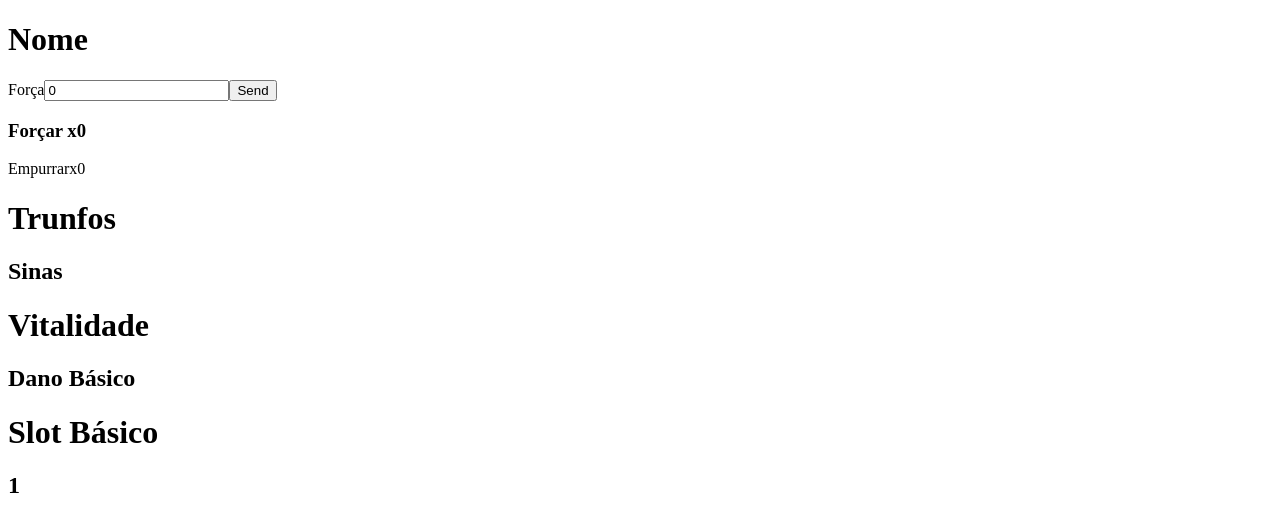
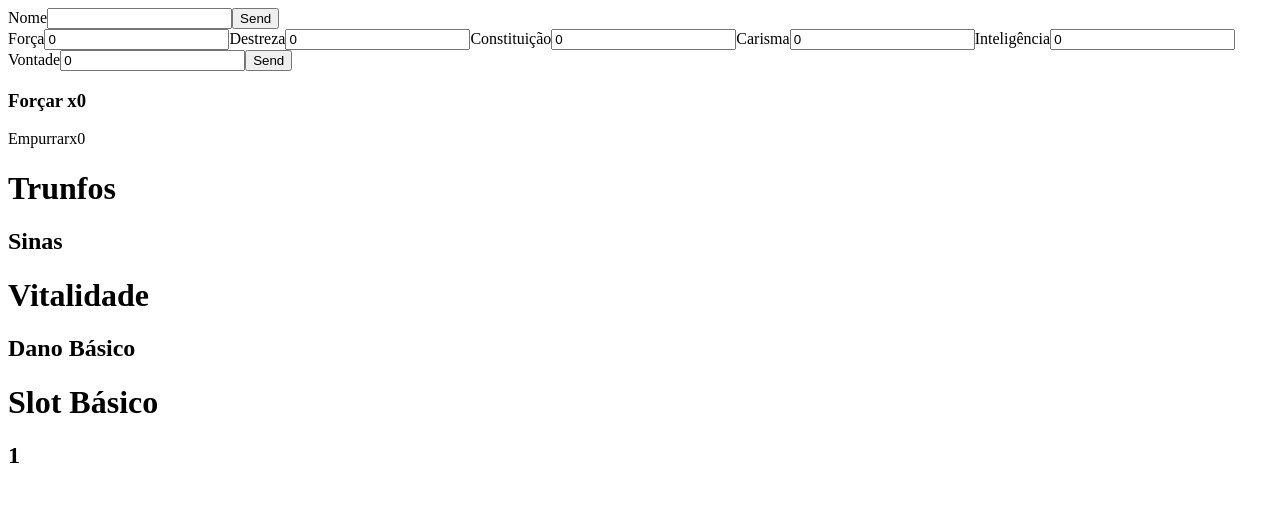
Before and after one commit to ArmandoFigueiredo/Projeto2-CharacterBuild, a React (Create React App) app: page /buildpage in a window 1280 px wide. Shown: the top 532 px of the page. Built offline with nearby package versions, Linux system fonts and the light colour scheme.

Commit message:
Hoje 1309

```diff
--- a/src/App.js
+++ b/src/App.js
@@ -1,9 +1,9 @@
 import {Routes, Route} from "react-router-dom"
 import {Home} from "./pages/Home"
 import {BuildPage} from "./pages/BuildPage"
-import {FormPrimario} from "./components/FormPrimario"
+import{EnterBuild} from "./pages/EnterBuild"
 
-
+let identPerson="";
 
 
 function App() {
@@ -11,6 +11,7 @@ function App() {
     <Routes>
       <Route path="/" element={<Home/>} />
       <Route path="/buildpage" element={<BuildPage/>} />
+      <Route path="/enterbd" element={<EnterBuild/>} />
     </Routes>
 
     </>
--- /dev/null
+++ b/src/components/FormDescritivo/index.js
@@ -0,0 +1,59 @@
+import { useState } from "react";
+import axios from "axios";
+
+export function FormDescritivo() {
+
+    const [formDes, setForm] = useState ({
+        desNome:"",
+        // atrDestreza:0,
+        // atrConst:0,
+        // atrCarisma:0,
+        // atrIntel:0,
+        // atrVontade:0,
+    });
+
+    function handleChange(evento) {
+        setForm({...formDes, [evento.target.name]:evento.target.value});
+    }
+
+    async function handleSubmit(evento) {
+        evento.preventDefault();
+        console.log("adinam")
+        try{
+            const resposta = await axios.post("https://ironrest.herokuapp.com/chrbuilder", formDes)
+            console.log("burbuleos");
+        }catch (err){
+            console.log(err);
+        }
+    }
+
+
+    return(<>
+        <form onSubmit={handleSubmit}>
+            <label htmlFor="desname">Nome</label>
+            <input id="desname" name="desNome" type="text" value={formDes.desNome} onChange={handleChange}/>
+{/*
+            <label htmlFor="destreza">Destreza</label>
+            <input id="destreza" name="atrDestreza" type="number" value={formDes.atrDestreza} onChange={handleChange}/>
+
+            <label htmlFor="const">Constituição</label>
+            <input id="const" name="atrConst" type="number" value={formDes.atrConst} onChange={handleChange}/>
+
+            <label htmlFor="carisma">Carisma</label>
+            <input id="carisma" name="atrCarisma" type="number" value={formDes.atrCarisma} onChange={handleChange}/>
+
+            <label htmlFor="intel">Inteligência</label>
+            <input id="intel" name="atrIntel" type="number" value={formDes.atrIntel} onChange={handleChange}/>
+
+            <label htmlFor="vontade">Vontade</label>
+            <input id="vontade" name="atrVontade" type="number" value={formDes.atrVontade} onChange={handleChange}/>
+             */}
+            <button type="submit">Send</button>
+
+        </form>
+
+    </>)
+
+
+
+}
--- a/src/components/FormPrimario/index.js
+++ b/src/components/FormPrimario/index.js
@@ -5,6 +5,11 @@ export function FormPrimario() {
 
     const [formPri, setForm] = useState ({
         atrForca:0,
+        atrDestreza:0,
+        atrConst:0,
+        atrCarisma:0,
+        atrIntel:0,
+        atrVontade:0,
     });
 
     function handleChange(evento) {
@@ -27,7 +32,24 @@ export function FormPrimario() {
         <form onSubmit={handleSubmit}>
             <label htmlFor="forca">Força</label>
             <input id="forca" name="atrForca" type="number" value={formPri.atrForca} onChange={handleChange}/>
+
+            <label htmlFor="destreza">Destreza</label>
+            <input id="destreza" name="atrDestreza" type="number" value={formPri.atrDestreza} onChange={handleChange}/>
+
+            <label htmlFor="const">Constituição</label>
+            <input id="const" name="atrConst" type="number" value={formPri.atrConst} onChange={handleChange}/>
+
+            <label htmlFor="carisma">Carisma</label>
+            <input id="carisma" name="atrCarisma" type="number" value={formPri.atrCarisma} onChange={handleChange}/>
+
+            <label htmlFor="intel">Inteligência</label>
+            <input id="intel" name="atrIntel" type="number" value={formPri.atrIntel} onChange={handleChange}/>
+
+            <label htmlFor="vontade">Vontade</label>
+            <input id="vontade" name="atrVontade" type="number" value={formPri.atrVontade} onChange={handleChange}/>
+
             <button type="submit">Send</button>
+
         </form>
 
     </>)
--- a/src/pages/BuildPage/index.js
+++ b/src/pages/BuildPage/index.js
@@ -1,14 +1,15 @@
 import { FormPrimario } from "../../components/FormPrimario"
+import { FormDescritivo } from "../../components/FormDescritivo"
 
 export function BuildPage() {
     return (<>
-            <div className="dadosPrimarios">
-                <h1>Nome</h1>
+            <div className="dadosDescritivo">
+                <FormDescritivo />
             </div>
-            <div className="dadosAtributos">
+            <div className="dadosPrimario">
                 <FormPrimario />
             </div>
-            <div className="dadosPerícias">
+            <div className="dadosPericias">
                 <h3>Forçar x0  </h3>
                 <p> Empurrarx0 </p>
             </div>
@@ -16,11 +17,11 @@ export function BuildPage() {
                 <h1>Trunfos</h1>
                 <h2>Sinas</h2>
             </div>
-            <div className="dadosSecundários">
+            <div className="dadosSecundarios">
                 <h1>Vitalidade</h1>
                 <h2>Dano Básico</h2>
             </div>
-            <div className="dadosInventário">
+            <div className="dadosInventario">
                 <h1>Slot Básico</h1>
                 <h2>1</h2>
             </div>
--- /dev/null
+++ b/src/pages/EnterBuild/index.js
@@ -0,0 +1,43 @@
+import axios from "axios"
+import { useSearchParams } from "react-router-dom";
+import { useState, useEffect } from "react";
+
+
+export function EnterBuild (){
+    let novoPersonagem={
+        desNome:"",
+        atrForca: "0",
+        atrDestreza:"0",
+        atrConst:"0",
+        atrCarisma:"0",
+        atrIntel:"0",
+        atrVontade:"0",
+        identificador:"josiasjoaoandremateussouza234"
+    }
+
+    const [formNP, setForm] = useState(novoPersonagem)
+
+    useEffect(()=>{
+        async function starter() {
+        try{
+            const starter = await axios.post("https://ironrest.herokuapp.com/chrbuilder", formNP);
+            console.log(starter.data.ops[0]._id)
+            //identPerson=starter.data.ops[0]._id
+        }catch (err){
+            console.log(err);
+        }
+        // try{
+        //     identperson = await axios.get("https://ironrest.herokuapp.com/chrbuilder", novoPersonagem);
+        //     console.log(starter)
+        // }catch (err){
+        //     console.log(err);
+        // }
+
+    }
+
+    starter();},[]);
+
+
+    return(<h1>Oi</h1>)
+
+}
```
Also changed, not shown: src/components/FormDescritivo/style.module.css (added), src/pages/EnterBuild/styles.module.css (added).
